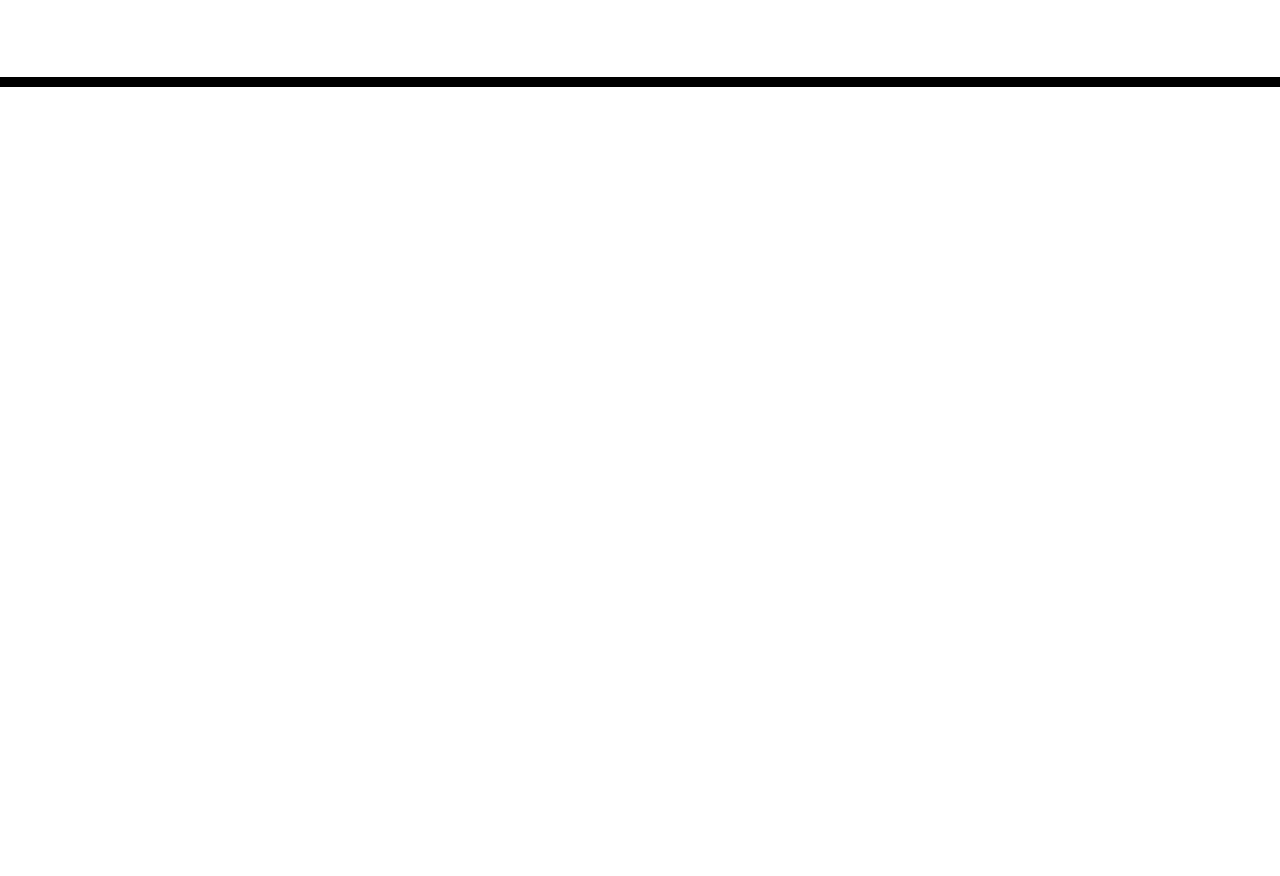
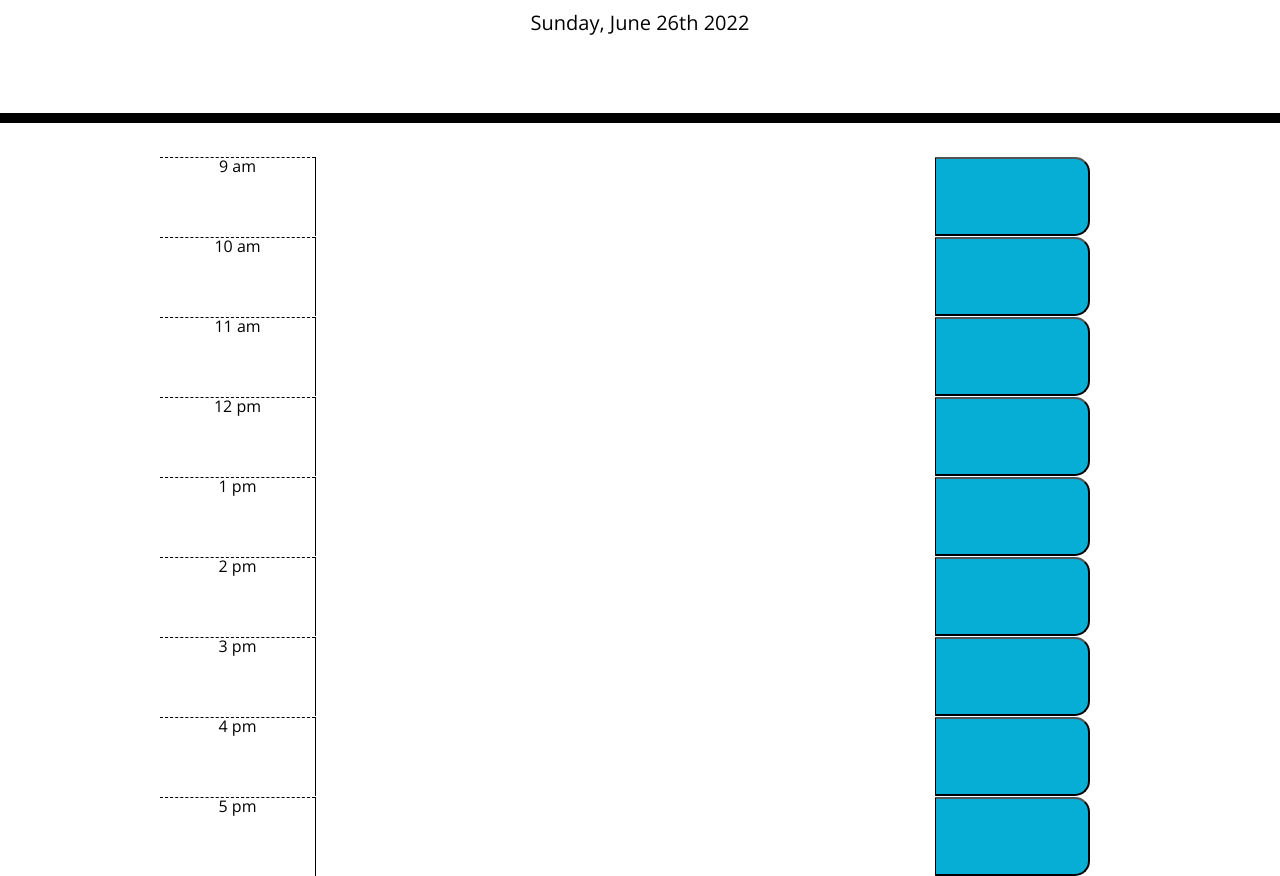
Before and after one commit to Morgan1317/Plan-your-day-C5, a plain HTML site: page index.html in a window 1280 px wide. Shown: the part 181-1057 px from the top of the page. Before the commit the page ends 800 px from the top, so only its background shows below. Drawn offline with nearby package versions, Linux system fonts and the light colour scheme; files that its build step writes are made by us from their sources; files whose address does not match are found by name.

Commit message:
added general layout, with correct times and placements. Implemented css given, added timeblocks

```diff
--- /dev/null
+++ b/assets/js/script.js
@@ -0,0 +1,20 @@
+// get current date
+var current = moment().format('dddd, MMMM Do YYYY');
+
+// input current day at top of page
+$("#currentDay").append(current);
+
+
+// create array with ids that will correspond to text that says the time
+var timeArray = document.querySelectorAll("#nine, #ten, #eleven, #twelve, #thirteen, #fourteen, #fifteen, #sixteen, #seventeen");
+var time = 9;
+
+// this for loop works to put the times 9-5 in their correct place
+for ( i=0; i<timeArray.length; i++){
+    $(timeArray[i]).attr('class','hour col-2')
+    m = moment().set('hour',time).format('h a');
+    $(timeArray[i]).append(m);
+    time++
+    console.log(m)
+    console.log(timeArray)
+};
--- a/index.html
+++ b/index.html
@@ -18,7 +18,7 @@
       href="https://fonts.googleapis.com/css?family=Open+Sans&display=swap"
       rel="stylesheet"
     />
-    <link rel="stylesheet" href="style.css" />
+    <link rel="stylesheet" href="./assets/css/style.css" />
     <title>Work Day Scheduler</title>
   </head>
 
@@ -28,8 +28,58 @@
       <p class="lead">A simple calendar app for scheduling your work day</p>
       <p id="currentDay" class="lead"></p>
     </header>
-    <div class="container">
+    <div class="container col-12 col-lg-9 d-flex flex-column">
       <!-- Timeblocks go here -->
+      <div class = "row">
+        <div class = 'time-block col-12 row'>
+          <p class = 'col-2' id="nine"></p>
+          <textarea class='col-8 '></textarea>
+          <button class = 'col-2 saveBtn'></button>
+        </div>
+        <div class = 'time-block col-12 row'>
+          <p class = 'col-2' id="ten"></p>
+          <textarea class='col-8 '></textarea>
+          <button class = 'col-2 saveBtn'></button>
+        </div>
+        <div class = 'time-block col-12 row'>
+          <p class = 'col-2' id="eleven"></p>
+          <textarea class='col-8 '></textarea>
+          <button class = 'col-2 saveBtn'></button>
+        </div>
+        <div class = 'time-block col-12 row'>
+          <p class = 'col-2' id="twelve"></p>
+          <textarea class='col-8 '></textarea>
+          <button class = 'col-2 saveBtn'></button>
+        </div>
+        <div class = 'time-block col-12 row'>
+          <p class = 'col-2' id="thirteen"></p>
+          <textarea class='col-8 '></textarea>
+          <button class = 'col-2 saveBtn'></button>
+        </div>
+        <div class = 'time-block col-12 row'>
+          <p class = 'col-2' id="fourteen"></p>
+          <textarea class='col-8 '></textarea>
+          <button class = 'col-2 saveBtn'></button>
+        </div>
+        <div class = 'time-block col-12 row'>
+          <p class = 'col-2' id="fifteen"></p>
+          <textarea class='col-8 '></textarea>
+          <button class = 'col-2 saveBtn'></button>
+        </div>
+        <div class = 'time-block col-12 row'>
+          <p class = 'col-2' id="sixteen"></p>
+          <textarea class='col-8 '></textarea>
+          <button class = 'col-2 saveBtn'></button>
+        </div>
+        <div class = 'time-block col-12 row'>
+          <p class = 'col-2' id="seventeen"></p>
+          <textarea class='col-8 '></textarea>
+          <button class = 'col-2 saveBtn'></button>
+        </div>
+      </div>
+
+
+
     </div>
 
     <script src="https://code.jquery.com/jquery-3.4.1.min.js"></script>
```
Also changed, not shown: assets/css/style.css (renamed from css/style.css), js/script.js (deleted).
